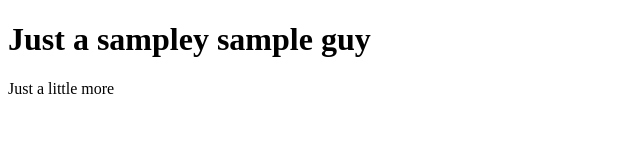
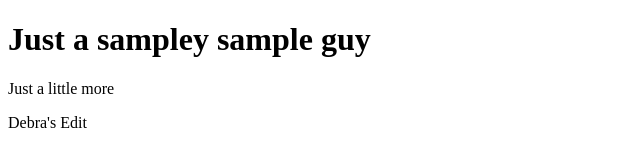
Before and after one commit to trost-derek-ccc/sampleCS133Jclasswork, a plain HTML site: page index.html in a window 1280 px wide. Shown: the full height of the page, 0-640 px from the left. Drawn offline with Linux system fonts and the light colour scheme.

Commit message:
"Added content to body"

```diff
--- a/index.html
+++ b/index.html
@@ -8,5 +8,6 @@
 <body>
     <h1>Just a sampley sample guy</h1>
     <p>Just a little more</p>
+    <p>Debra's Edit</p>
 </body>
 </html>
```
